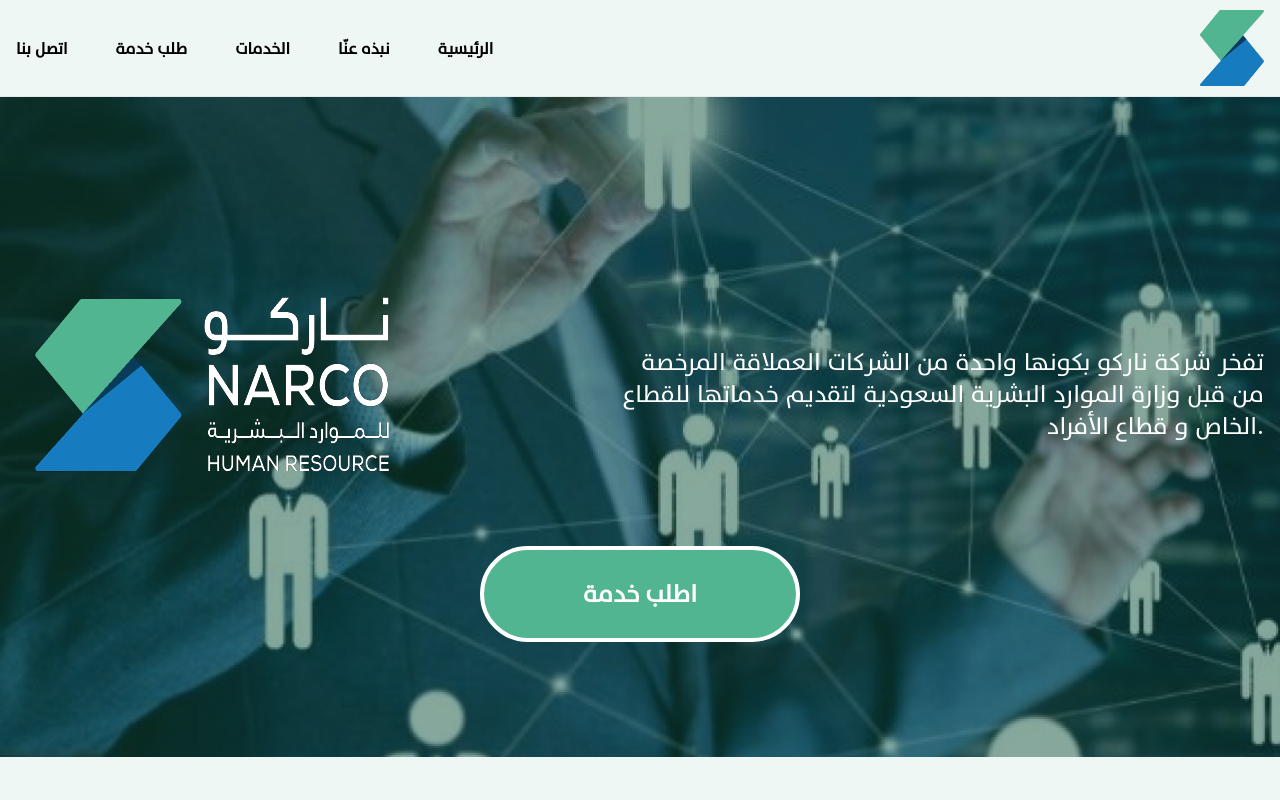
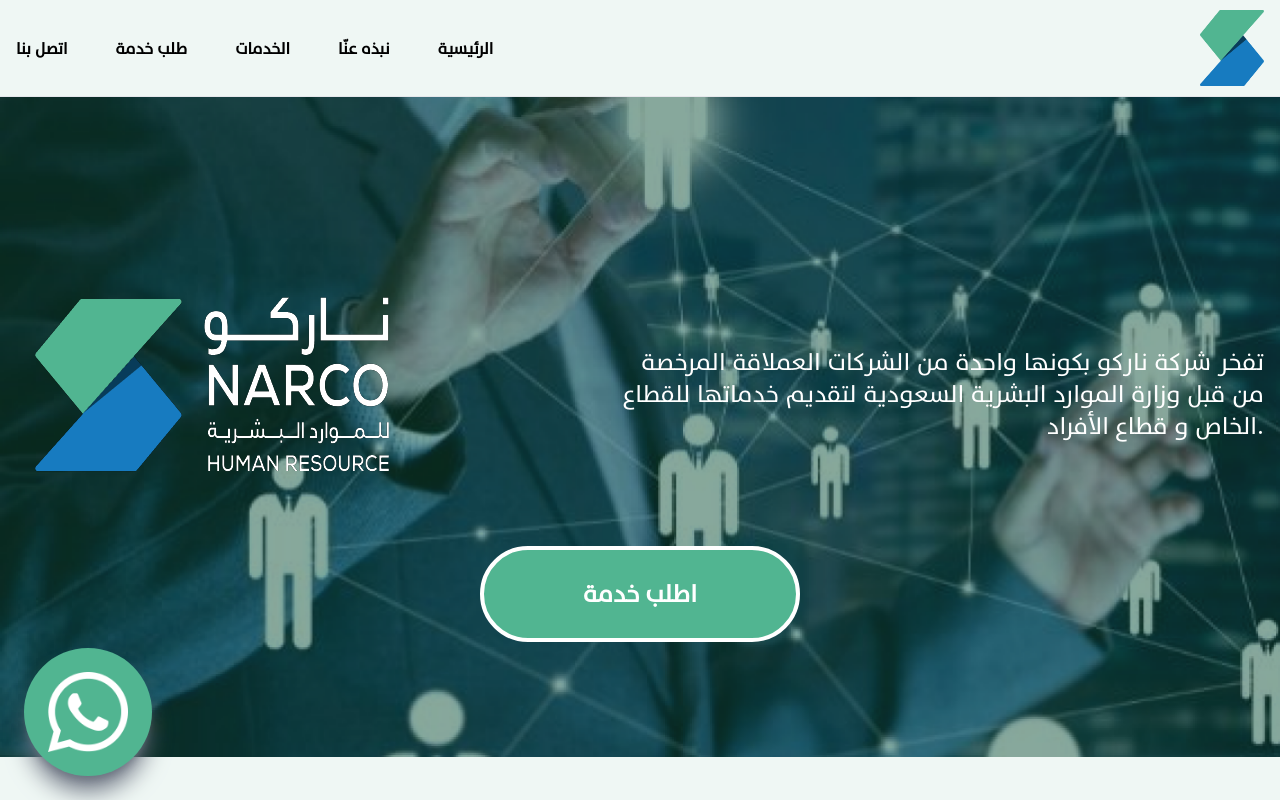
Before and after one commit to Robiulalam76/narco-frontend, a React (Create React App) app: page / in a window 1280 px wide. Shown: the top 800 px of the page. Built offline with nearby package versions, Linux system fonts and the light colour scheme.

Commit message:
whatsup floating button clict to redirect whatsup account

```diff
--- a/src/components/Shared/Footer/Footer.js
+++ b/src/components/Shared/Footer/Footer.js
@@ -48,6 +48,13 @@
                         <img className='w-24 mx-auto mr-0' src={img1} alt="" />
                     </div>
                 </div>
+
+
+
+                <a target="_blank" href='https://wa.me/8801751299132'
+                    className='fixed bottom-6 left-6 w-32 h-32 rounded-full flex justify-center items-center bg-primary hover:bg-darkPrimary duration-300 shadow-xl shadow-gray-500'>
+                    <img className='w-20 h-20' src={whatsup} alt="" />
+                </a>
             </div>
         </section>
     );
```
